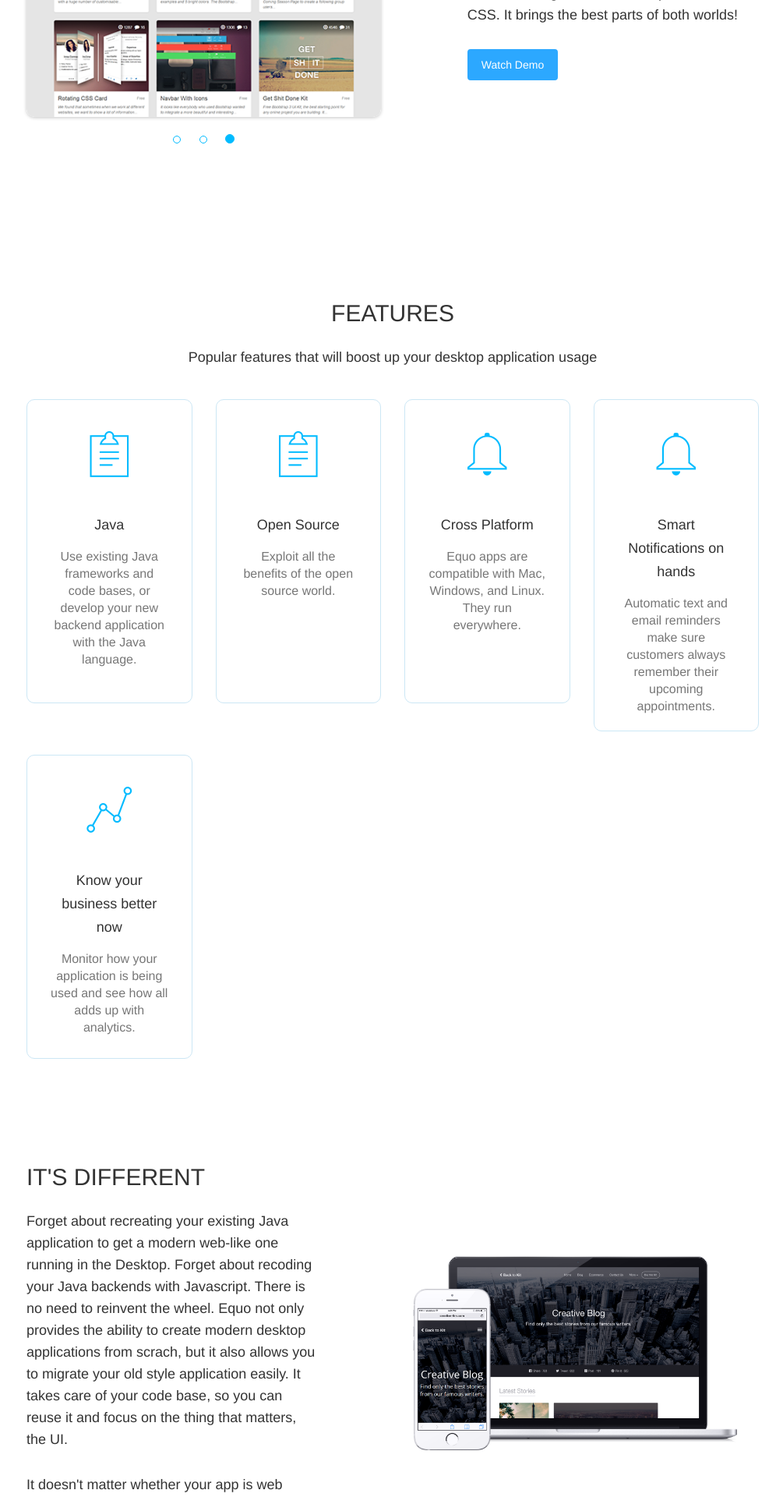
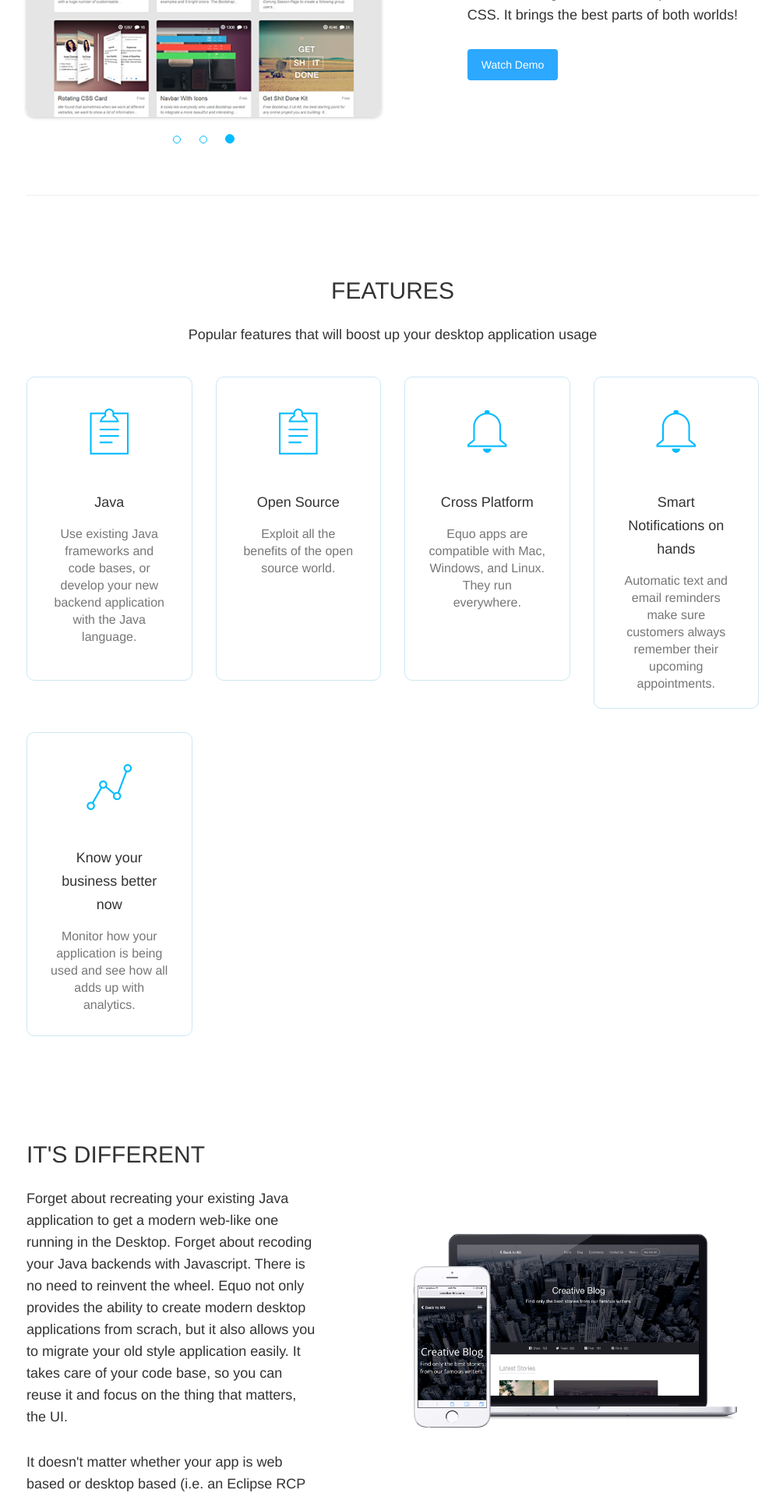
Before and after one commit to maketechnology/equo, a Jekyll site: the page built from index.html, in a window 1280 px wide. Shown: the part 873-2793 px from the top of the page at 78% size, without its empty margins (136-1141 px from the left). Built offline with Jekyll 4.4.1, drawn with Linux system fonts in a browser that asks for light colours.

Commit message:
Improve section-features margins

```diff
--- a/_includes/demo.html
+++ b/_includes/demo.html
@@ -29,5 +29,7 @@
                 <a href="" id="Demo3" class="btn btn-fill btn-info" data-button="info">Watch Demo</a>
             </div>
         </div>
+        <hr>
+        </hr>
     </div>
 </div>
--- a/_includes/head.html
+++ b/_includes/head.html
@@ -7,7 +7,7 @@
     <meta name="viewport" content="width=device-width" />
 
     <link href="assets/css/bootstrap.min.css" rel="stylesheet" />
-    <link href="assets/css/landing-page-min.css" rel="stylesheet"/>
+    <link href="assets/css/landing-page.css" rel="stylesheet"/>
 
     <!--     Fonts and icons     -->
     <link href="assets/font-awesome-4.1.0/css/font-awesome.min.css" rel="stylesheet">
--- a/assets/css/landing-page.css
+++ b/assets/css/landing-page.css
@@ -1161,7 +1161,8 @@ filter: progid:DXImageTransform.Microsoft.gradient( startColorstr='#de8e0009', e
   }
 
    .landing-page .section-features{
-        margin: 50px 0;
+        margin-top: 0px;
+        margin-bottom: 50px;
    }
 
    .landing-page .section-features .card{
```
